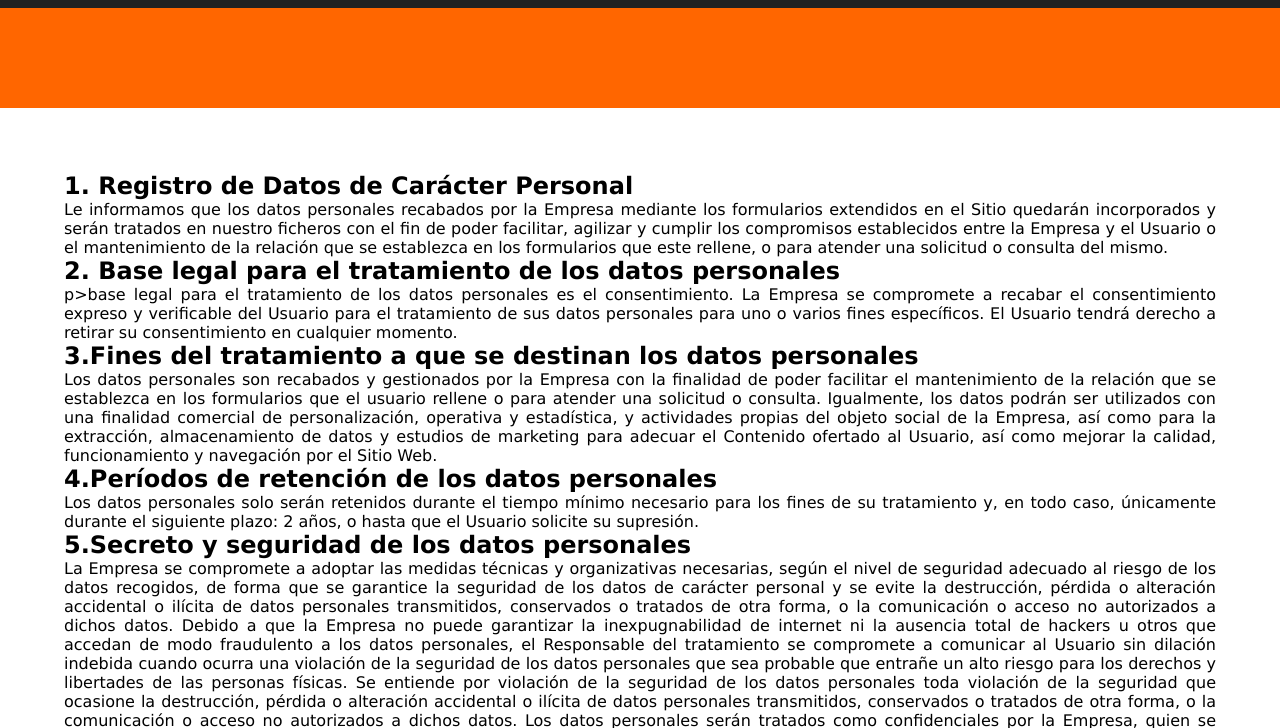
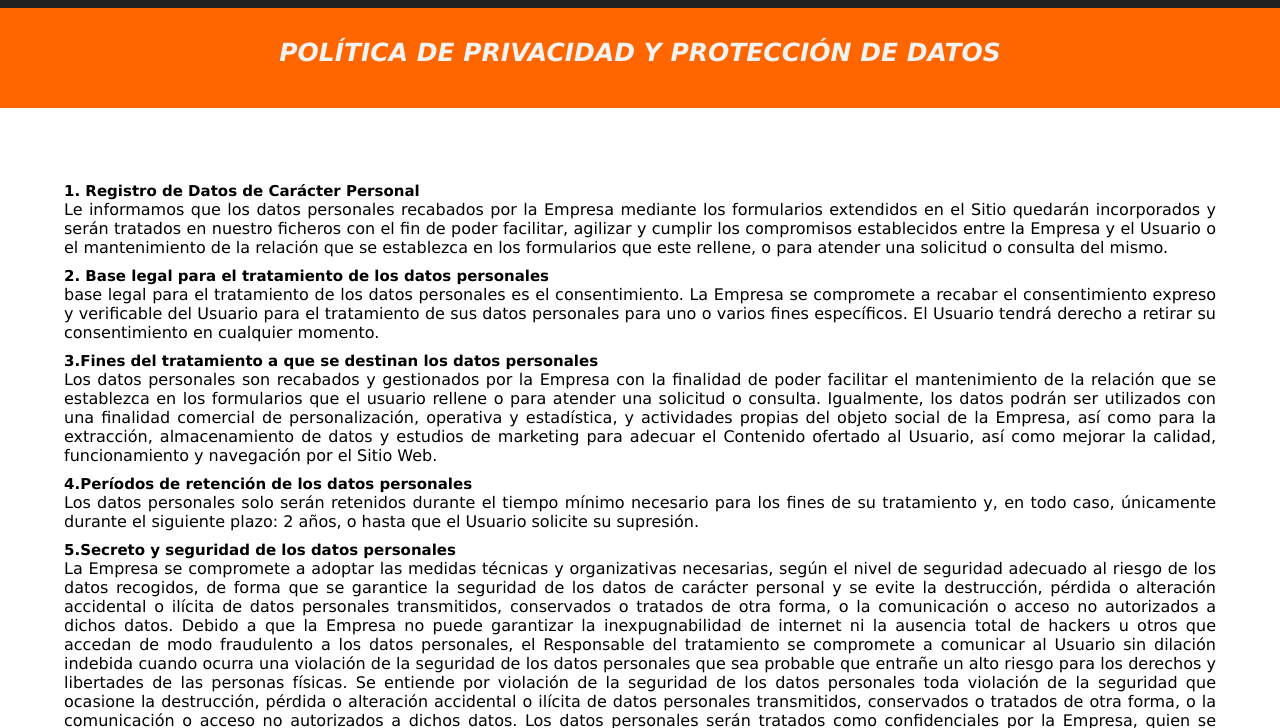
Before and after one commit to leandrovieira-23/elevepropiedades, a plain HTML site: page pages/termycond.html in a window 1280 px wide. Shown: the part 72-800 px from the top of the page. Drawn offline with Linux system fonts and the light colour scheme.

Commit message:
modificaciones terminos y condiciones

```diff
--- a/css/estilos.css
+++ b/css/estilos.css
@@ -1666,6 +1666,23 @@ select {
 /*----FIN PAGINA CONTACTO -----*/
 
 /*---- PAGINA POLITICAS -----*/
+.polprivacidad{
+    padding: 20px;
+    font-style: italic;
+    background-color: rgb(255, 102, 0);
+    font-family: Verdana;
+    color: #f3f3f3;
+    height: 180px;
+}
+
+.polprivacidad h1 {
+    margin-top: 90px;
+    font-style: oblique;
+    font-size: 25px;
+    text-align: center;
+    font-family: Verdana, Geneva, Tahoma, sans-serif;
+    color: #f3f3f3;
+}
 
 .politicas {
     padding: 5%;
@@ -1673,5 +1690,11 @@ select {
     color: black;
     text-align: justify;
 }
+.politicas h2 {
+    margin-top: 10px;
+    color: black;
+    text-align: left;
+    font-size: 15px;
+}
 
 /*----FIN PAGINA POLITICAS -----*/
--- a/pages/termycond.html
+++ b/pages/termycond.html
@@ -47,7 +47,7 @@
 
     <main>
         <!--quienes somos-->
-        <section class="quienessomosfondo">
+        <section class="polprivacidad">
             <h1>POLÍTICA DE PRIVACIDAD Y PROTECCIÓN DE DATOS</h1>
         </section>
         <section>
@@ -59,7 +59,7 @@
                     mantenimiento de la relación que se establezca en los formularios que este rellene, o para atender
                     una solicitud o consulta del mismo.</p>
                 <h2>2. Base legal para el tratamiento de los datos personales</h2>
-                <p>p>base legal para el tratamiento de los datos personales es el consentimiento. La Empresa se
+                <p>base legal para el tratamiento de los datos personales es el consentimiento. La Empresa se
                     compromete a recabar el consentimiento expreso y verificable del Usuario para el tratamiento de sus
                     datos personales para uno o varios fines específicos. El Usuario tendrá derecho
                     a retirar su consentimiento en cualquier momento.</p>
```
